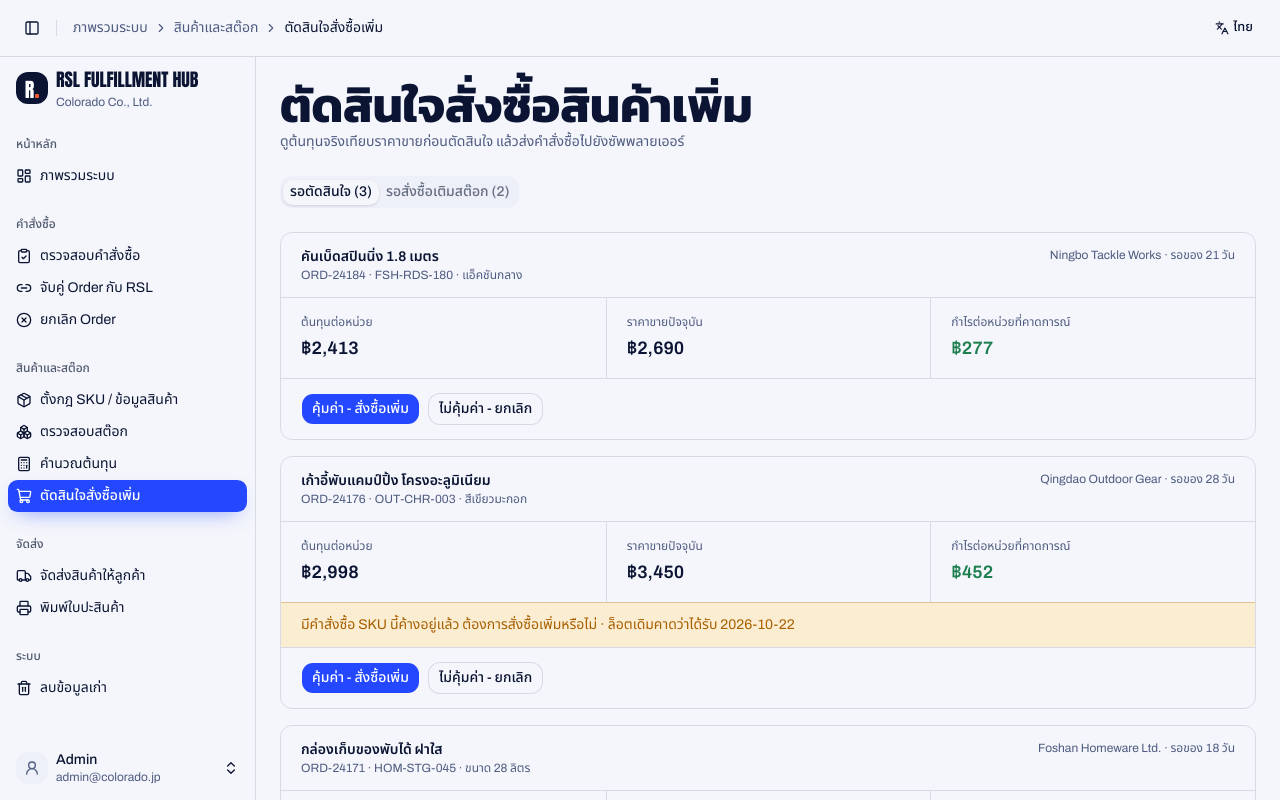
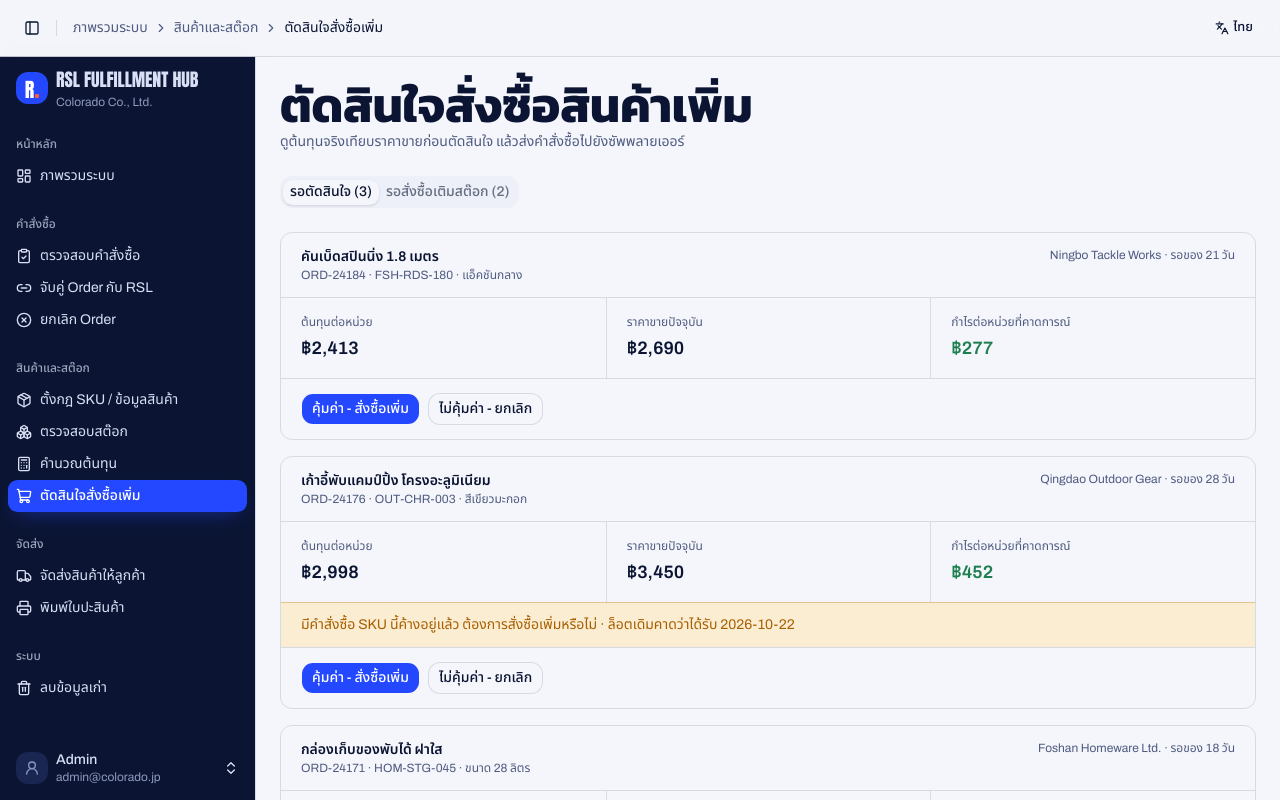
Before and after one commit to xbpkdi/01418321-final-project, a Next.js app: page /products/reorder in a window 1280 px wide. Shown: the top 800 px of the page. Built offline with nearby package versions, Linux system fonts and the light colour scheme.

Commit message:
style: give the sidebar a dark navy background

```diff
--- a/src/app/globals.css
+++ b/src/app/globals.css
@@ -98,14 +98,15 @@
   --chart-4: #13235e;
   --chart-5: #b9c6f5;
   --radius: 0.75rem;
-  --sidebar: #f4f6fb;
-  --sidebar-foreground: #0b1533;
+  /* sidebar เป็น navy เข้ม ตัดกับเนื้อหาสีอ่อน ให้หน้ามีโครง */
+  --sidebar: #0b1533;
+  --sidebar-foreground: #d9e0f5;
   --sidebar-primary: #2448ff;
   --sidebar-primary-foreground: #ffffff;
-  --sidebar-accent: #e7ebf7;
-  --sidebar-accent-foreground: #0b1533;
-  --sidebar-border: #0b15331f;
-  --sidebar-ring: #2448ff;
+  --sidebar-accent: #1a2652;
+  --sidebar-accent-foreground: #ffffff;
+  --sidebar-border: #ffffff14;
+  --sidebar-ring: #6f86ff;
 
   /* สีสถานะ 5 กลุ่ม → ใช้ใน StatusBadge */
   --status-waiting: #4f5b80; /* เทา navy - รอดำเนินการ */
@@ -189,6 +190,13 @@
 
 /* ใช้กับหน้ารายงาน (rubric ข้อ 31) — ซ่อน UI ที่ไม่ต้องติดไปบนกระดาษ */
 @layer components {
+  /* ใน sidebar ตัวอักษรรองและพื้นรองต้องเป็นโทนเข้ม ไม่ใช่ค่าของหน้าสว่าง */
+  [data-sidebar="sidebar"] {
+    --muted: #1a2652;
+    --muted-foreground: #8d98bd;
+    color: var(--sidebar-foreground);
+  }
+
   /* หัวข้อใหญ่แบบ poster: Anton (ละติน) + Kanit 700 (ไทย) */
   .display {
     font-family: var(--font-display);
--- a/src/components/app-shell/app-sidebar.tsx
+++ b/src/components/app-shell/app-sidebar.tsx
@@ -54,7 +54,7 @@ export function AppSidebar() {
                 {/* โลโก้ตัวอักษร: R แบบเดียวกับหัวข้อใหญ่ + จุดส้มแบบ "HUB." */}
                 <div
                   aria-hidden
-                  className="bg-navy-deep flex aspect-square size-8 shrink-0 items-end justify-center rounded-lg pb-1 text-white"
+                  className="bg-cobalt flex aspect-square size-8 shrink-0 items-end justify-center rounded-lg pb-1 text-white"
                 >
                   <span className="font-display text-xl leading-none">R</span>
                   <span className="bg-coral mb-0.5 ml-px size-1 rounded-[1px]" />
```
Also changed, not shown: 1 other file (tests, documents, lock files or other folders).
